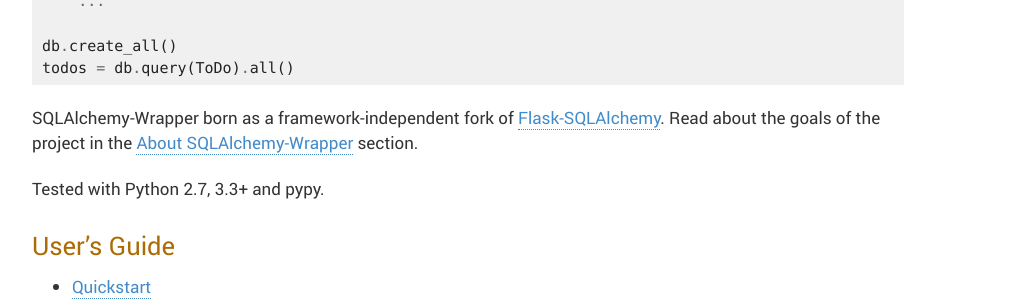
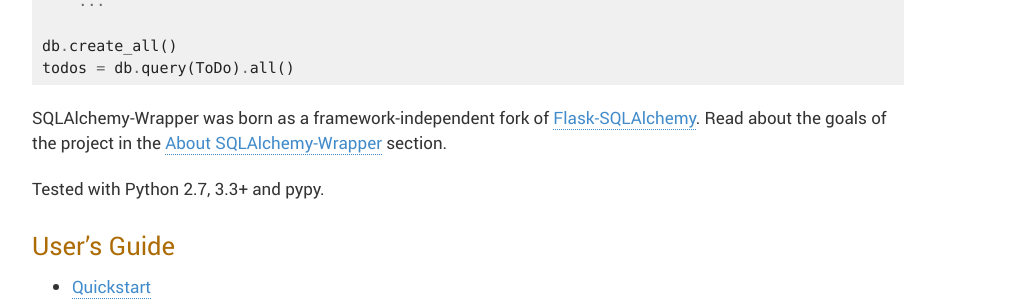
Before and after one commit to jpsca/sqla-wrapper, a Sphinx documentation site: the page built from docs/index.rst, in a window 1280 px wide. Shown: the part 904-1205 px from the top of the page, without its empty margins (172-1197 px from the left). Built offline with Sphinx 7.4.7, drawn with Linux system fonts in a browser that asks for light colours.

```diff
--- a/docs/index.rst
+++ b/docs/index.rst
@@ -47,7 +47,8 @@ with SQLAlchemy-Wrapper you can write it like this:
     todos = db.query(ToDo).all()
 
 
-SQLAlchemy-Wrapper born as a framework-independent fork of `Flask-SQLAlchemy <https://pythonhosted.org/Flask-SQLAlchemy/>`_. Read about the goals of the project in the :ref:`about` section.
+SQLAlchemy-Wrapper was born as a framework-independent fork of `Flask-SQLAlchemy <https://pythonhosted.org/Flask-SQLAlchemy/>`_.
+Read about the goals of the project in the :ref:`about` section.
 
 Tested with Python 2.7, 3.3+ and pypy.
 
```
Also changed, not shown: README.rst (+7 -19 lines).
